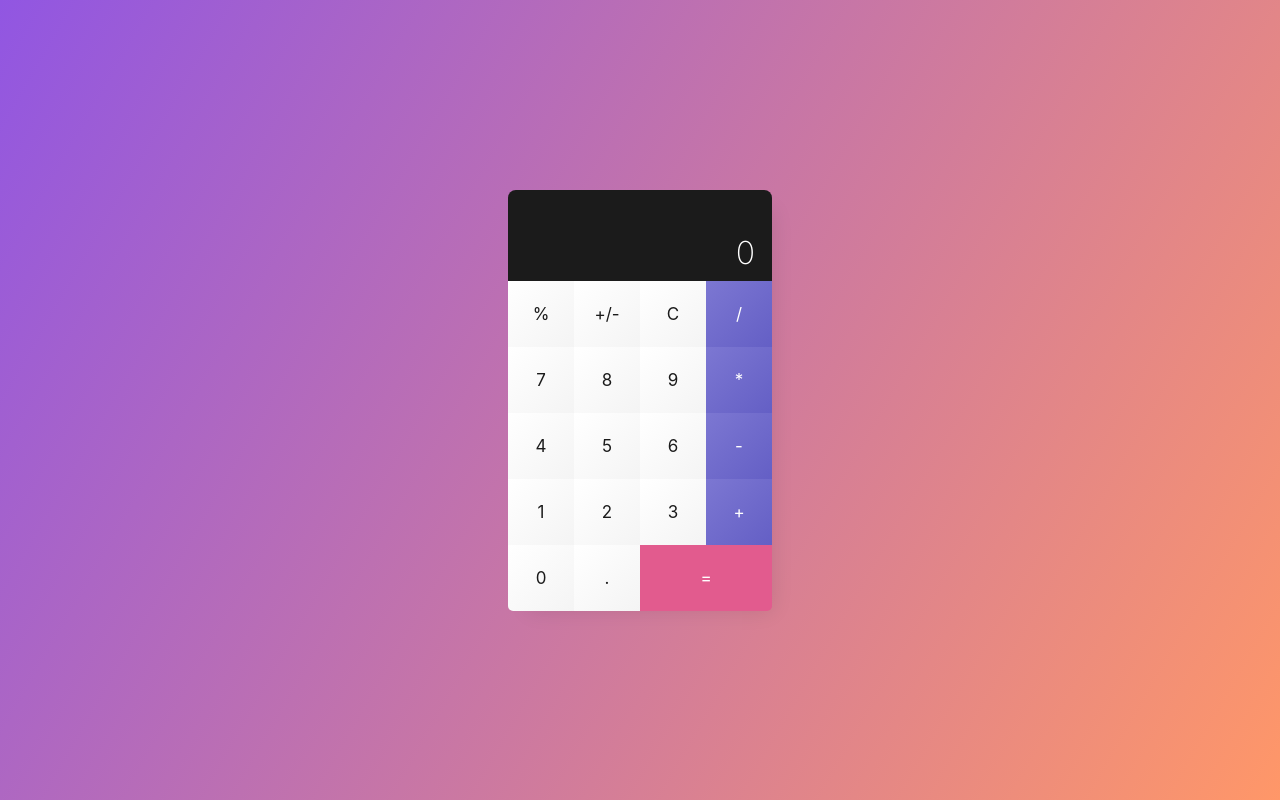
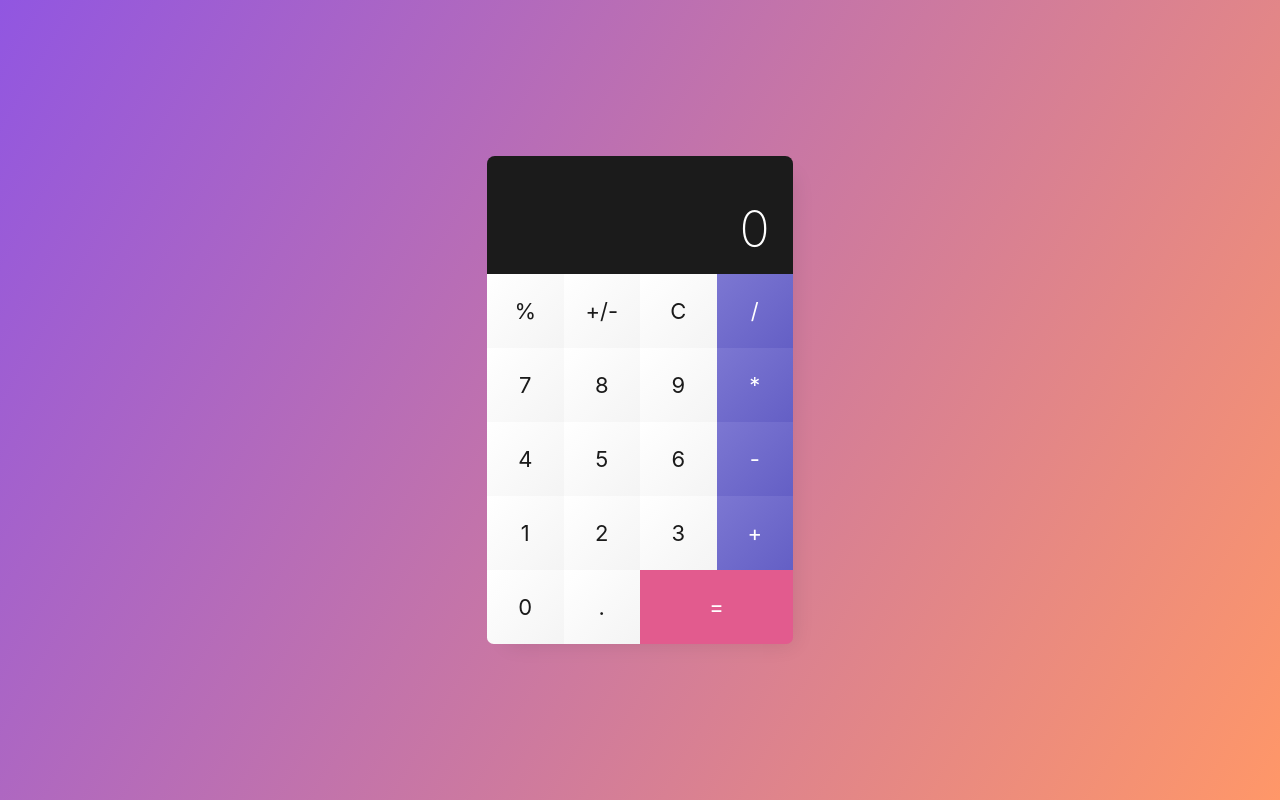
Before and after one commit to barteklecki/polly-calc, a React (Create React App) app: page / in a window 1280 px wide. Built offline with nearby package versions, Linux system fonts and the light colour scheme.

Commit message:
fix(display): adaptive string lengths

```diff
--- a/src/App.css
+++ b/src/App.css
@@ -1,7 +1,7 @@
 .App {
   text-align: center;
   background-color: #ff9768;
-  background: linear-gradient(300deg, #ff9768, #9156e2);
+  background: linear-gradient(300deg, #ff9768, #9156e1);
 }
 
 .App-header {
@@ -26,7 +26,6 @@
   border-spacing: 0px;
   border-collapse: collapse;
   border-radius: 10px;
-  padding: 100px;
   -webkit-box-shadow: 10px 10px 20px -10px rgba(0, 0, 0, 0.1);
           box-shadow: 10px 10px 20px -10px rgba(0, 0, 0, 0.1);
 }
@@ -57,7 +56,15 @@
 }
 
 .display {
-  width: 100%;
+  width: 18rem;
+  max-width: 18rem;
+  height: 6.75rem;
+  padding-bottom: 0.5625rem;
+  padding-left: 0.5625rem;
+  padding-right: 0.5625rem;
+  white-space: nowrap;
+  overflow: hidden;
+  text-overflow: ellipsis;
   color: white;
   font-weight: 200;
   background-color: #1b1b1b;
@@ -65,25 +72,32 @@
 
 .display p {
   text-align: right;
-  margin: 0.5rem 1rem;
+  margin: 0rem 0.9rem;
+  line-height: 2.25rem;
 }
 
 .display .math {
-  color: #da8b99;
-  font-size: smaller;
+  color: #d98192;
+  font-size: 18px;
+  font-weight: 400;
+  line-height: 2.25rem;
 }
 
 .display .number {
-  font-size: 2rem;
+  font-size: 50px;
+}
+
+.display .numberLimited {
+  font-size: 25px;
 }
 
 .button {
-  width: 4rem;
-  height: 4rem;
+  width: 4.5rem;
+  height: 4.5rem;
   margin: 0px;
   color: #1b1b1b;
-  font-size: 17px;
-  line-height: 4rem;
+  font-size: 22px;
+  line-height: 4.5rem;
   border: 0px;
   cursor: pointer;
   background-color: #fcfcfc;
--- a/src/App.scss
+++ b/src/App.scss
@@ -1,7 +1,9 @@
+$base_size: 4.5;
+
 .App {
     text-align: center;
     background-color: #ff9768;
-    background: linear-gradient(300deg, #ff9768, #9156e2);
+    background: linear-gradient(300deg, #ff9768, #9156e1);
 }
 
 .App-header {
@@ -17,7 +19,6 @@
     border-spacing: 0px;
     border-collapse: collapse;
     border-radius: 10px;
-    padding: 100px;
     box-shadow: 10px 10px 20px -10px rgba(0,0,0,0.1);
 
     p {
@@ -48,33 +49,48 @@
 }
 
 .display {
-    width: 100%;
+    width: $base_size*4+rem;
+    max-width: $base_size*4+rem;
+    height: $base_size*1.5+rem;
+    padding-bottom: $base_size/8+rem;
+    padding-left: $base_size/8+rem;
+    padding-right: $base_size/8+rem;
+    white-space: nowrap;
+    overflow: hidden;
+    text-overflow: ellipsis;
     color: white;
     font-weight: 200;
     background-color: #1b1b1b;
 
     p {
         text-align: right;
-        margin: 0.5rem 1rem;
+        margin: 0rem $base_size/5+rem;
+        line-height: $base_size/2+rem;
     }
 
     .math {
-        color: #da8b99;
-        font-size: smaller;
+        color: #d98192;
+        font-size: 18px;
+        font-weight: 400;
+        line-height: $base_size/2+rem;
     }
 
     .number {
-        font-size: 2rem;
+        font-size: 50px;
+    }
+
+    .numberLimited {
+        font-size: 25px;
     }
 }
 
 .button {
-    width: 4rem;
-    height: 4rem;
+    width: $base_size+rem;
+    height: $base_size+rem;
     margin: 0px;
     color: #1b1b1b;
-    font-size: 17px;
-    line-height: 4rem;
+    font-size: 22px;
+    line-height: $base_size+rem;
     border: 0px;
 
     cursor: pointer;
--- a/src/features/display/Display.js
+++ b/src/features/display/Display.js
@@ -3,16 +3,25 @@ import { useSelector } from 'react-redux';
 
 import { selectOperations, selectResult, selectDisplayNumber } from './displaySlice';
 
+const chLimit = 26;
+
+const limitText = ( text, limit ) => {
+    if ( text.length > limit ) {
+        return '...' + text.slice(text.length - chLimit);
+    }
+    return text;
+
+}
+
 const Display = () => {
     const operations = useSelector(selectOperations);
-    const result = useSelector(selectResult);
     const displayNumber = useSelector(selectDisplayNumber);
 
     return (
         <tr>
             <td className="display" colspan="4">
-                <p className="math">&nbsp;{operations}</p>
-                <p className="number">{displayNumber}</p>
+                <p className="math">&nbsp;{limitText(operations.join(''), chLimit)}</p>
+                <p className={displayNumber.length > 9 ? 'numberLimited' : 'number'}>{displayNumber}</p>
             </td>
         </tr>
     );
--- a/src/features/display/displaySlice.js
+++ b/src/features/display/displaySlice.js
@@ -53,7 +53,7 @@ export const displaySlice = createSlice({
         equals: state => {
             state.mathOperations.push(state.displayNumber);
             state.result = resultCalc(state.mathOperations);
-            state.displayNumber = state.result;
+            state.displayNumber = state.result+'';
             state.mathOperations = [];
             state.nextOperationFlag = false;
         },
```
Also changed, not shown: 1 other file (tests, documents, lock files or other folders).
